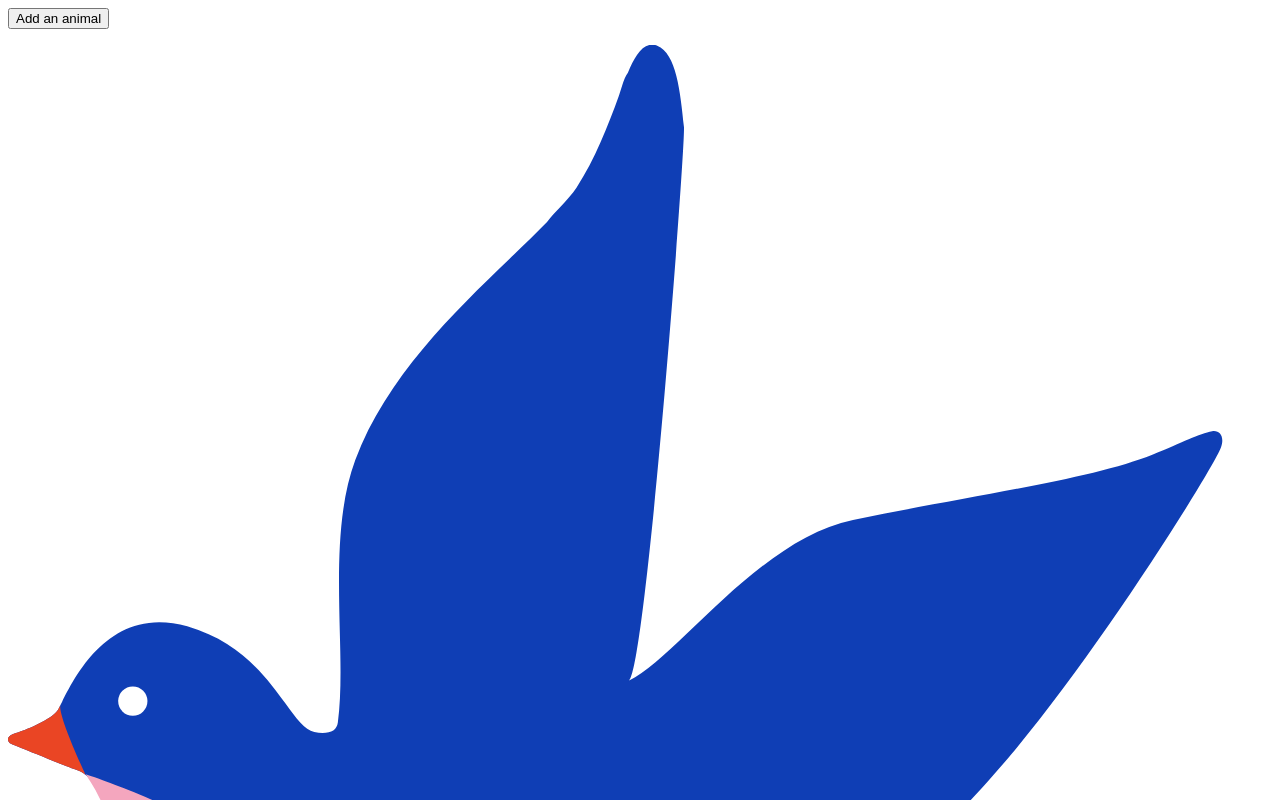
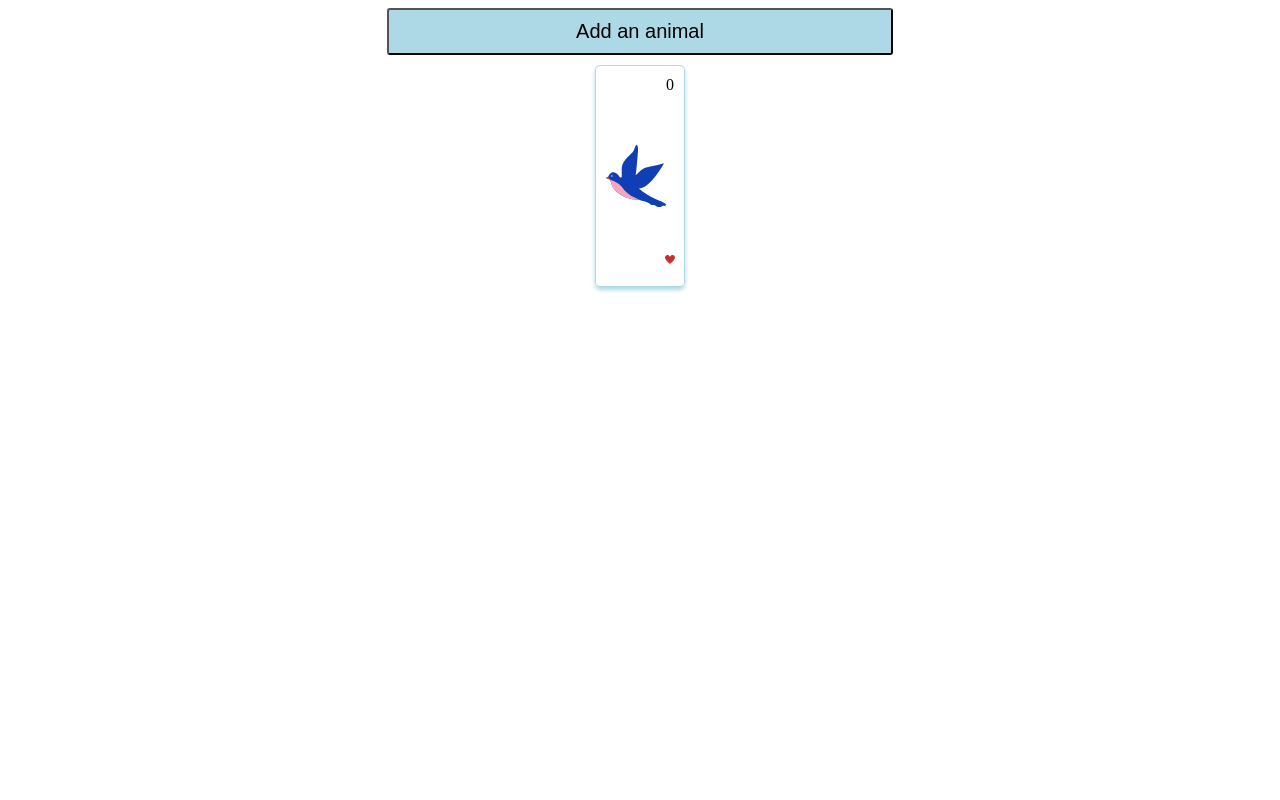
Before and after one commit to sparsell/animals, a React (Create React App) app: page / in a window 1280 px wide. Both pictures are taken after a click on the button "Add an animal". Shown: the top 800 px of the page. Built offline with nearby package versions, Linux system fonts and the light colour scheme.

Commit message:
adds styling files and flexbox

```diff
--- /dev/null
+++ b/src/AnimalShow.css
@@ -0,0 +1,19 @@
+.animal-show {
+    display: flex;
+    position: relative;
+    border: 1px solid lightblue;
+    padding: 10px;
+    border-radius: 5px;
+    margin: 10px;
+    box-shadow: 0px 3px 4px lightblue;
+}
+
+.animal {
+    height: 200px;
+}
+
+.heart {
+    position: absolute;
+    bottom: 10%;
+    right: 10%;
+}
--- a/src/AnimalShow.js
+++ b/src/AnimalShow.js
@@ -1,3 +1,5 @@
+import { useState } from 'react';
+import './AnimalShow.css';
 import bird from './svg/bird.svg';
 import cat from './svg/cat.svg';
 import cow from './svg/cow.svg';
@@ -17,9 +19,27 @@ const svgMap = {
 
 function AnimalShow( { type } ) {
 
+    const [likes, setLikes] = useState(0);
+    const [likeCount, setLikeCount] = useState(0);
+
+    const handleAnimalClickCount = () => {
+        setLikeCount(likeCount + 1);
+    };
+
+const handleAnimalClick = () => {
+    setLikes(likes + 1);
+    handleAnimalClickCount();
+};
+
     return (
-    <div>
-        <img alt="animal" src={svgMap[type]} />
+    <div className="animal-show" onClick={handleAnimalClick}>
+        <img className="animal" alt="animal" src={svgMap[type]} style={{ width: 60 }} />
+        <img className="heart"alt="heart"
+            src={heart}
+            style={{ width: 10 + 10 * likes }}
+            />
+              {likeCount}
+
     </div>
     )
 }
--- /dev/null
+++ b/src/App.css
@@ -0,0 +1,21 @@
+.app {
+    display: flex;
+    flex-direction: column;
+    align-items: center;
+}
+
+button {
+    color: black;
+    background-color: lightblue;
+    border-radius: 3px;
+    font-size: 20px;
+    padding: 10px;
+    width: 40%;
+};
+
+.animal-list {
+    display: flex;
+    flex-direction: row;
+    flex-wrap: wrap;
+    justify-content: center;
+}
--- a/src/App.js
+++ b/src/App.js
@@ -1,3 +1,4 @@
+import './App.css';
 import { useState } from 'react';
 import AnimalShow from './AnimalShow'
 
@@ -19,9 +20,9 @@ function App() {
        });
 
     return (
-        <div>
+        <div className="app">
             <button onClick={handleClick}>Add an animal</button>
-            <p>{renderedAnimals}</p>
+            <div className="animal-list">{renderedAnimals}</div>
         </div>
     )
 }
```
